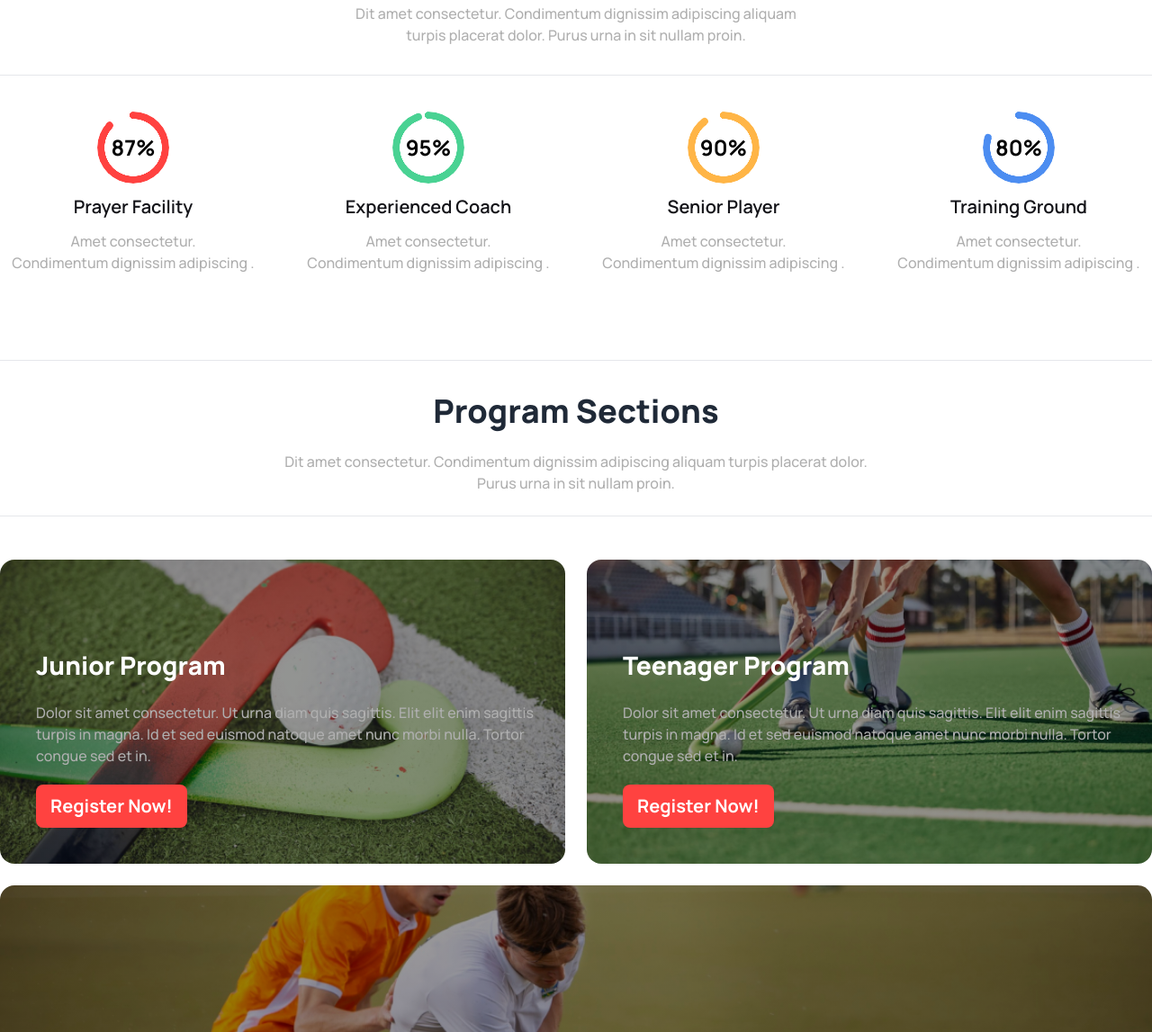
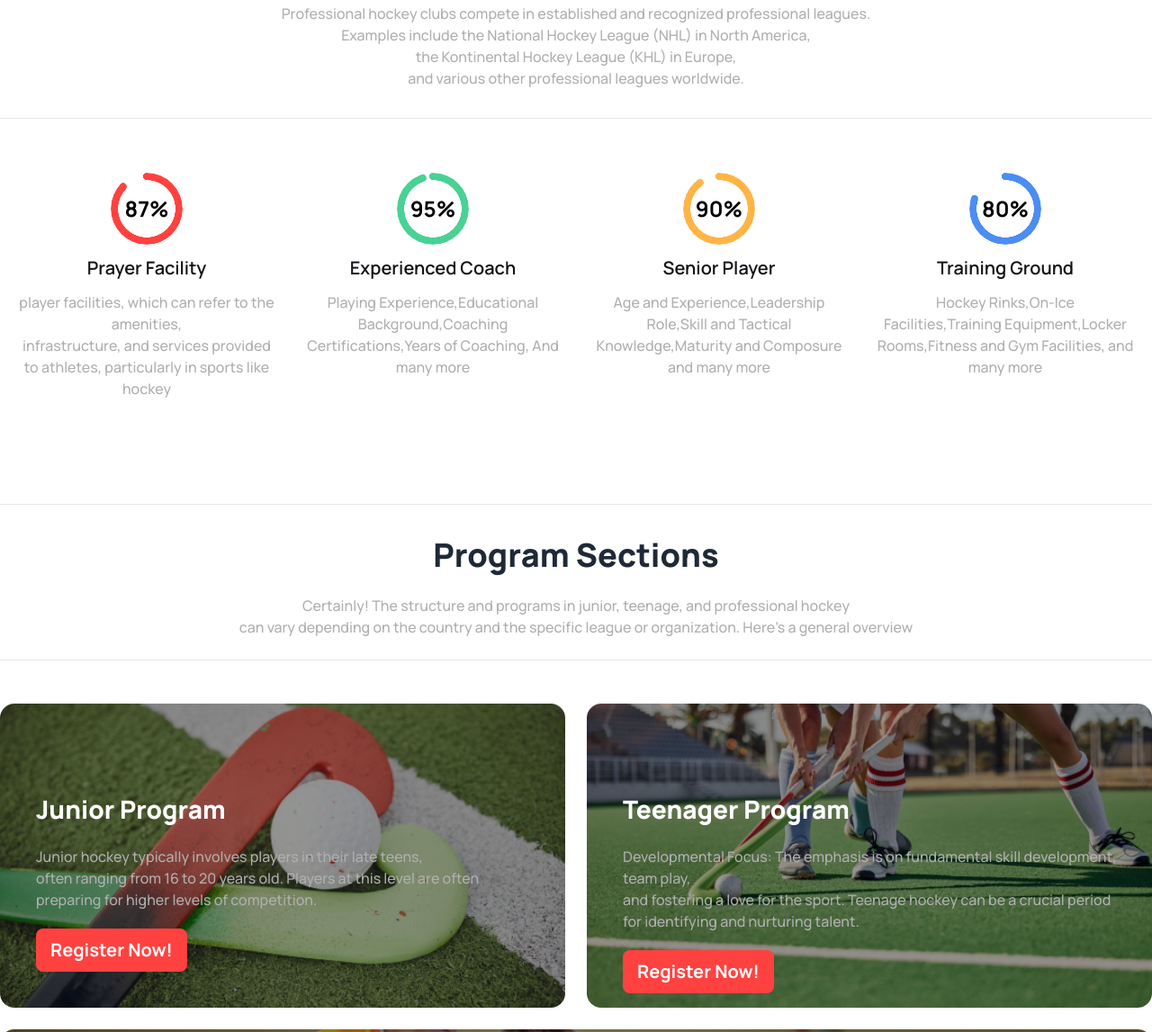
Before and after one commit to dxsumon/Assignment-03, a plain HTML site: page index.html in a window 1280 px wide. Shown: the part 934-2081 px from the top of the page at 90% size. Drawn offline with nearby package versions, Linux system fonts and the light colour scheme.

Commit message:
Update the text

```diff
--- a/index.html
+++ b/index.html
@@ -113,8 +113,8 @@
           class="bg-[#131318] rounded-lg w-[80%] mx-auto lg:w-1/2 lg:h-[165px] p-4 lg:p-8 space-y-[8px] lg:space-y-5 lg:absolute  lg:right-0 lg:bottom-0 mt-4 lg:m-8">
           <h1 class="text-xl lg:text-2xl text-white font-extrabold">Meet all the heroes from the field</h1>
           <p class="text-[#AFAFAF] font-medium text-base">
-            Dit amet consectetur. Condimentum dignissim adipiscing aliquam turpis placerat dolor. Purus urna in sit
-            nullam proin.
+            Meeting sports heroes from the field can be an exciting and memorable experience. If you're interested in
+            meeting hockey heroes or players,
           </p>
         </div>
       </div>
@@ -127,14 +127,15 @@
       <div class="text-center">
         <h1 class="text-2xl lg:text-4xl font-extrabold pt-6 lg:pt-9 pb-6">Professional Hockeys Club</h1>
         <p class="text-[#AFAFAF] font-medium text-base pb-5 lg:pb-8">
-          Dit amet consectetur. Condimentum dignissim adipiscing aliquam <br> turpis placerat dolor. Purus urna in sit
-          nullam proin.
+          Professional hockey clubs compete in established and recognized professional leagues. <br> Examples include
+          the National Hockey League (NHL) in North America, <br> the Kontinental Hockey League (KHL) in Europe,<br> and
+          various other professional leagues worldwide.
         </p>
         <hr>
       </div>
     </section>
     <!-- Second main Section -->
-    <section>
+    <section class="p-5">
       <div class="grid grid-cols-1 lg:grid-cols-4 gap-8 my-10 lg:mb-24 ">
         <!-- First -->
         <div class="text-center space-y-3">
@@ -142,7 +143,8 @@
             <h1 class="text-2xl font-bold text-black">87%</h1>
           </div>
           <h3 class="text-xl text-[#131318] font-semibold">Prayer Facility</h3>
-          <p class="text-[#AFAFAF] font-medium text-base">Amet consectetur. <br> Condimentum dignissim adipiscing .</p>
+          <p class="text-[#AFAFAF] font-medium text-base">player facilities, which can refer to the amenities, <br>
+            infrastructure, and services provided to athletes, particularly in sports like hockey </p>
         </div>
         <!-- Second -->
         <div class="text-center space-y-3">
@@ -150,7 +152,8 @@
             <h1 class="text-2xl font-bold text-black">95%</h1>
           </div>
           <h3 class="text-xl text-[#131318] font-semibold">Experienced Coach</h3>
-          <p class="text-[#AFAFAF] font-medium text-base">Amet consectetur. <br> Condimentum dignissim adipiscing .</p>
+          <p class="text-[#AFAFAF] font-medium text-base">Playing Experience,Educational Background,Coaching
+            Certifications,Years of Coaching, And many more</p>
         </div>
         <!-- Third -->
         <div class="text-center space-y-3">
@@ -158,7 +161,8 @@
             <h1 class="text-2xl font-bold text-black">90%</h1>
           </div>
           <h3 class="text-xl text-[#131318] font-semibold">Senior Player</h3>
-          <p class="text-[#AFAFAF] font-medium text-base">Amet consectetur. <br> Condimentum dignissim adipiscing .</p>
+          <p class="text-[#AFAFAF] font-medium text-base">Age and Experience,Leadership Role,Skill and Tactical
+            Knowledge,Maturity and Composure and many more</p>
         </div>
         <!-- Four -->
         <div class="text-center space-y-3">
@@ -166,7 +170,8 @@
             <h1 class="text-2xl font-bold text-black">80%</h1>
           </div>
           <h3 class="text-xl text-[#131318] font-semibold">Training Ground</h3>
-          <p class="text-[#AFAFAF] font-medium text-base">Amet consectetur. <br> Condimentum dignissim adipiscing .</p>
+          <p class="text-[#AFAFAF] font-medium text-base">Hockey Rinks,On-Ice Facilities,Training Equipment,Locker
+            Rooms,Fitness and Gym Facilities, and many more</p>
         </div>
       </div>
     </section>
@@ -175,8 +180,9 @@
       <hr>
       <div class="text-center">
         <h1 class="text-2xl lg:text-4xl font-extrabold pt-6 lg:pt-9 pb-6">Program Sections</h1>
-        <p class="text-[#AFAFAF] font-medium text-base pb-6">Dit amet consectetur. Condimentum dignissim adipiscing
-          aliquam turpis placerat dolor. <br> Purus urna in sit nullam proin. </p>
+        <p class="text-[#AFAFAF] font-medium text-base pb-6">Certainly! The structure and programs in junior, teenage,
+          and professional hockey <br> can vary depending on the country and the specific league or organization. Here's
+          a general overview</p>
       </div>
       <hr>
       <div class="program-bg-section grid grid-cols-1 lg:grid-cols-2 gap-6 mt-12 p-5 lg:p-0">
@@ -185,9 +191,9 @@
           class="w-full lg:h-[338px] bg-[linear-gradient(45deg,rgba(0,0,0,0.4),rgba(0,0,0,0.4)),url(./image/2.png)] bg-no-repeat bg-cover object-cover bg-center rounded-2xl">
           <div class="p-7 lg:pl-10 lg:pb-10 lg:pt-24 space-y-5">
             <h1 class="text-[28px] font-extrabold text-white">Junior Program</h1>
-            <p class="text-[#AFAFAF] font-medium text-base">Dolor sit amet consectetur. Ut urna diam quis sagittis. Elit
-              elit
-              enim sagittis turpis in magna. Id et sed euismod natoque amet nunc morbi nulla. Tortor congue sed et in.
+            <p class="text-[#AFAFAF] font-medium text-base">Junior hockey typically involves players in their late
+              teens, <br> often ranging from 16 to 20 years old. Players at this level are often preparing for higher
+              levels of competition.
             </p>
             <button
               class="btn btn-active text-white font-bold text-[18px] lg:text-xl bg-primary-color border-none">Register
@@ -199,9 +205,9 @@
           class="w-full lg:h-[338px] bg-[linear-gradient(45deg,rgba(0,0,0,0.4),rgba(0,0,0,0.4)),url(./image/3.png)] bg-no-repeat bg-cover bg-center rounded-2xl">
           <div class="p-7 lg:pl-10 lg:pb-10 lg:pt-24 space-y-5">
             <h1 class="text-[28px] font-extrabold text-white">Teenager Program</h1>
-            <p class="text-[#AFAFAF] font-medium text-base">Dolor sit amet consectetur. Ut urna diam quis sagittis. Elit
-              elit
-              enim sagittis turpis in magna. Id et sed euismod natoque amet nunc morbi nulla. Tortor congue sed et in.
+            <p class="text-[#AFAFAF] font-medium text-base">Developmental Focus: The emphasis is on fundamental skill
+              development, team play, <br> and fostering a love for the sport. Teenage hockey can be a crucial period
+              for identifying and nurturing talent.
             </p>
             <button
               class="btn btn-active text-white font-bold text-[18px] lg:text-xl bg-primary-color border-none">Register
@@ -213,9 +219,9 @@
           class="col-span-1 lg:col-span-2 w-full lg:h-[450px] bg-[linear-gradient(45deg,rgba(0,0,0,0.4),rgba(0,0,0,0.4)),url(./image/4.png)] bg-no-repeat bg-cover bg-center rounded-2xl">
           <div class="p-7 lg:pl-10 lg:pb-10 lg:pt-52 space-y-5">
             <h1 class="text-[28px] font-extrabold text-white">Professional Program</h1>
-            <p class="text-[#AFAFAF] font-medium text-base">Dolor sit amet consectetur <br> Ut urna diam quis sagittis.
-              Elit elit <br>
-              enim sagittis turpis in magna. Id et sed euismod natoque amet nunc morbi nulla. Tortor congue sed et in.
+            <p class="text-[#AFAFAF] font-medium text-base">High Level of Competition: Professional hockey is
+              characterized by a high level of skill, <br> speed, and physicality. Players at this level have often gone
+              through extensive development <br> in junior, college, or international hockey programs.
             </p>
             <button
               class="btn btn-active text-white font-bold text-[18px] lg:text-xl bg-primary-color border-none">Register
@@ -229,8 +235,10 @@
       <hr>
       <div class="text-center py-8">
         <h1 class="text-2xl lg:text-4xl font-extrabold lg:pt-9 pb-6">Our New Product</h1>
-        <p class="text-[#AFAFAF] font-medium text-base pb-5 lg:pb-8">Dit amet consectetur. Condimentum dignissim
-          adipiscing aliquam <br> turpis placerat dolor. Purus urna in sit nullam proin. </p>
+        <p class="text-[#AFAFAF] font-medium text-base pb-5 lg:pb-8">The term "World Cup jersey" <br> typically refers
+          to the soccer (football) jerseys worn by national teams during the FIFA World Cup, <br> which is the premier
+          international football tournament. These jerseys are distinctive and often hold cultural and symbolic
+          significance. <br> Here's a general description of what World Cup jerseys commonly entail: </p>
       </div>
       <hr>
       <!-- Image section 1 -->
@@ -248,7 +256,7 @@
             </div>
             <div>
               <h1 class="text-[#131318] text-xl font-bold pb-3">World Cup Flags Football</h1>
-              <p>Dolor sit amet consectetur. Ut urna diam quis sagittis. </p>
+              <p>Modern jerseys often incorporate advanced sports technology to enhance performance.</p>
             </div>
             <div class="flex flex-col lg:flex-row items-start lg:items-center gap-4">
               <h1 class="text-[#FF4240] text-[18px] font-extrabold">Price - $22.00</h1>
@@ -272,7 +280,7 @@
             </div>
             <div>
               <h1 class="text-[#131318] text-xl font-bold pb-3">World Cup Flags Football</h1>
-              <p>Dolor sit amet consectetur. Ut urna diam quis sagittis. </p>
+              <p>Modern jerseys often incorporate advanced sports technology to enhance performance.</p>
             </div>
             <div class="flex flex-col lg:flex-row items-start lg:items-center gap-4">
               <h1 class="text-[#FF4240] text-[18px] font-extrabold">Price - $22.00</h1>
@@ -300,7 +308,7 @@
             </div>
             <div>
               <h1 class="text-[#131318] text-xl font-bold pb-3">World Cup Flags Football</h1>
-              <p>Dolor sit amet consectetur. Ut urna diam quis sagittis. </p>
+              <p>Modern jerseys often incorporate advanced sports technology to enhance performance.</p>
             </div>
             <div class="flex flex-col lg:flex-row items-start lg:items-center gap-4">
               <h1 class="text-[#FF4240] text-[18px] font-extrabold">Price - $22.00</h1>
@@ -324,7 +332,7 @@
             </div>
             <div>
               <h1 class="text-[#131318] text-xl font-bold pb-3">World Cup Flags Football</h1>
-              <p>Dolor sit amet consectetur. Ut urna diam quis sagittis. </p>
+              <p>Modern jerseys often incorporate advanced sports technology to enhance performance. </p>
             </div>
             <div class="flex flex-col lg:flex-row items-start lg:items-center gap-4">
               <h1 class="text-[#FF4240] text-[18px] font-extrabold">Price - $22.00</h1>
@@ -352,7 +360,7 @@
             </div>
             <div>
               <h1 class="text-[#131318] text-xl font-bold pb-3">World Cup Flags Football</h1>
-              <p>Dolor sit amet consectetur. Ut urna diam quis sagittis. </p>
+              <p>Modern jerseys often incorporate advanced sports technology to enhance performance.</p>
             </div>
             <div class="flex flex-col lg:flex-row items-start lg:items-center gap-4">
               <h1 class="text-[#FF4240] text-[18px] font-extrabold">Price - $22.00</h1>
@@ -376,7 +384,7 @@
             </div>
             <div>
               <h1 class="text-[#131318] text-xl font-bold pb-3">World Cup Flags Football</h1>
-              <p>Dolor sit amet consectetur. Ut urna diam quis sagittis. </p>
+              <p>Modern jerseys often incorporate advanced sports technology to enhance performance.</p>
             </div>
             <div class="flex flex-col lg:flex-row items-start lg:items-center gap-4">
               <h1 class="text-[#FF4240] text-[18px] font-extrabold">Price - $22.00</h1>
@@ -552,11 +560,11 @@
       <p>Hockey's Industries Ltd.<br>Providing reliable tech since 1992</p>
       <div class="flex justify-center items-center gap-4 ">
         <img src="./image/massage-icon.png" alt="">
-      <h1 class="text-xl text-white ">hockeys@support.com</h1>
+        <h1 class="text-xl text-white ">hockeys@support.com</h1>
       </div>
       <div class="flex justify-center items-center gap-4">
         <img src="./image/call icon.png" alt="">
-      <h2 class="text-xl text-white">(+62) 123-321-543</h2>
+        <h2 class="text-xl text-white">(+62) 123-321-543</h2>
       </div>
     </aside>
     <div class="flex justify-between w-full lg:gap-40">
```
